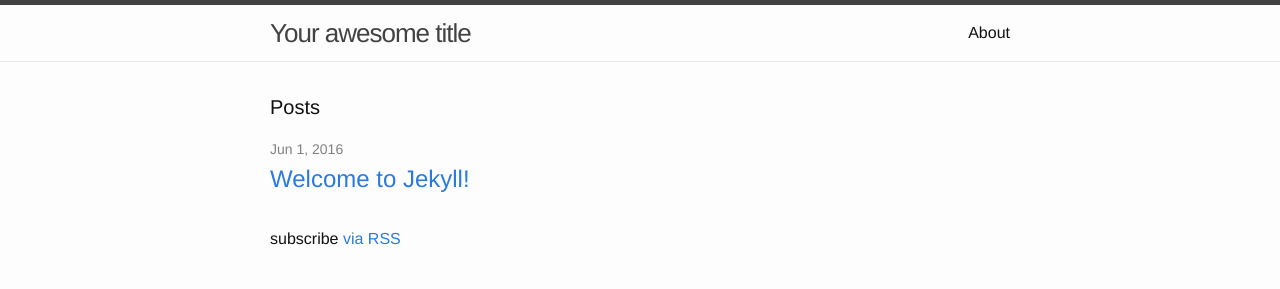
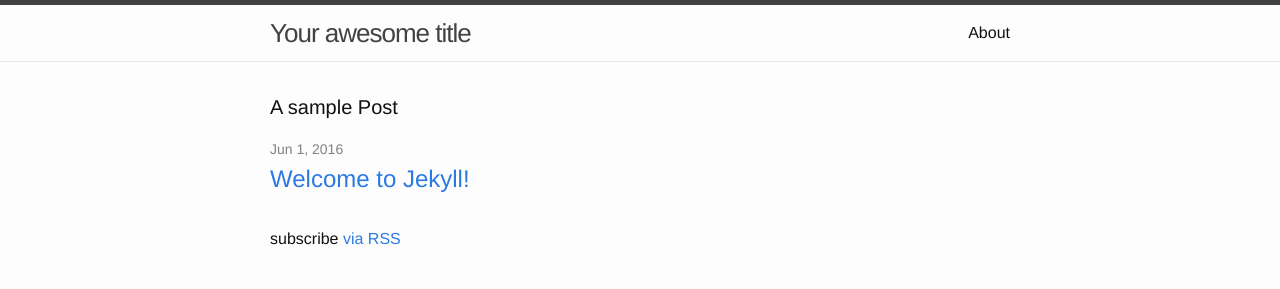
Before and after one commit to misternoobie/misternoobie.github.io, a Jekyll site: the page built from index.html, in a window 1280 px wide. Shown: the top 289 px of the page. Built offline with Jekyll 4.4.1, drawn with Linux system fonts in a browser that asks for light colours.

Commit message:
Update index.html

```diff
--- a/index.html
+++ b/index.html
@@ -4,7 +4,7 @@
 
 <div class="home">
 
-  <h1 class="page-heading">Posts</h1>
+  <h1 class="page-heading">A sample Post</h1>
 
   <ul class="post-list">
     {% for post in site.posts %}
```
